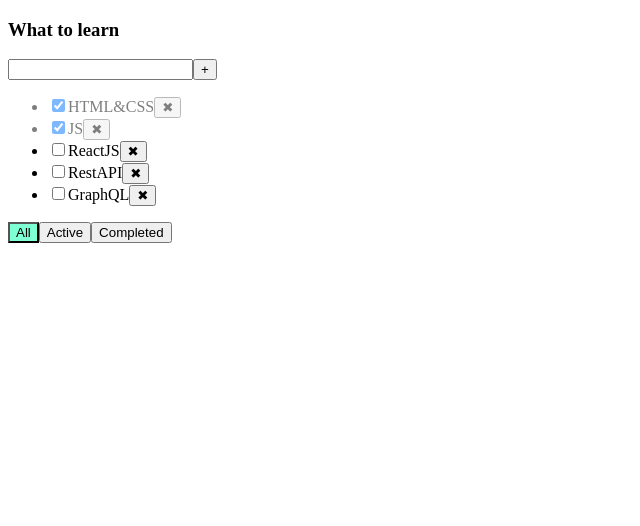
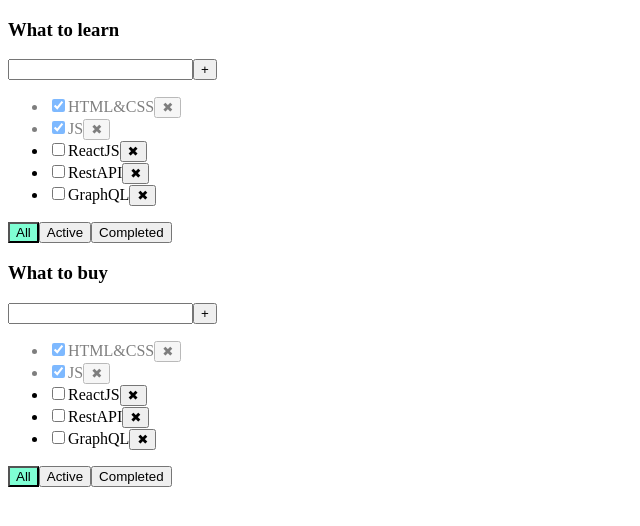
Before and after one commit to victor13bars/my_todolist, a React (Create React App) app: page / in a window 1280 px wide. Shown: the top 526 px of the page, without its empty margins (0-640 px from the left). Built offline with nearby package versions, Linux system fonts and the light colour scheme; the HTML template or start-up script is replaced by a standard one.

Commit message:
new todolist array

```diff
--- a/src/App.tsx
+++ b/src/App.tsx
@@ -4,8 +4,18 @@
 import {v1} from "uuid";
 
 export type FilterValueType = 'all' | 'active' | 'completed'
+export type TodolistsType = {
+    id: string,
+    title: string,
+    filter: FilterValueType
+}
 
 function App() {
+
+    let [todolists, setTodolists] = useState<Array<TodolistsType>>([
+        {id: v1(), title: 'What to learn', filter: 'all'},
+        {id: v1(), title: 'What to buy', filter: 'all'}
+    ])
 
     let [tasks, setTasks] = useState(
         [
@@ -51,8 +61,12 @@
 
     return (
         <div className="App">
+            {
+                todolists.map(todolist =>
                     <Todolist
-                title="What to learn"
+                        key={todolist.id}
+                        id={todolist.id}
+                        title={todolist.title}
                         tasks={tasksForTodoList}
                         removeTask={removeTask}
                         changeFilter={changeFilter}
@@ -60,6 +74,8 @@
                         changeTaskStatus={changeTaskStatus}
                         filter={filter}
                     />
+                )
+            }
         </div>
     );
 }
--- a/src/Todolist.tsx
+++ b/src/Todolist.tsx
@@ -8,6 +8,7 @@
 }
 
 type PropsType = {
+    id: string
     title: string
     tasks: Array<TaskType>,
     filter: FilterValueType,
```
Lines whose indentation alone changed are shown as unchanged.
